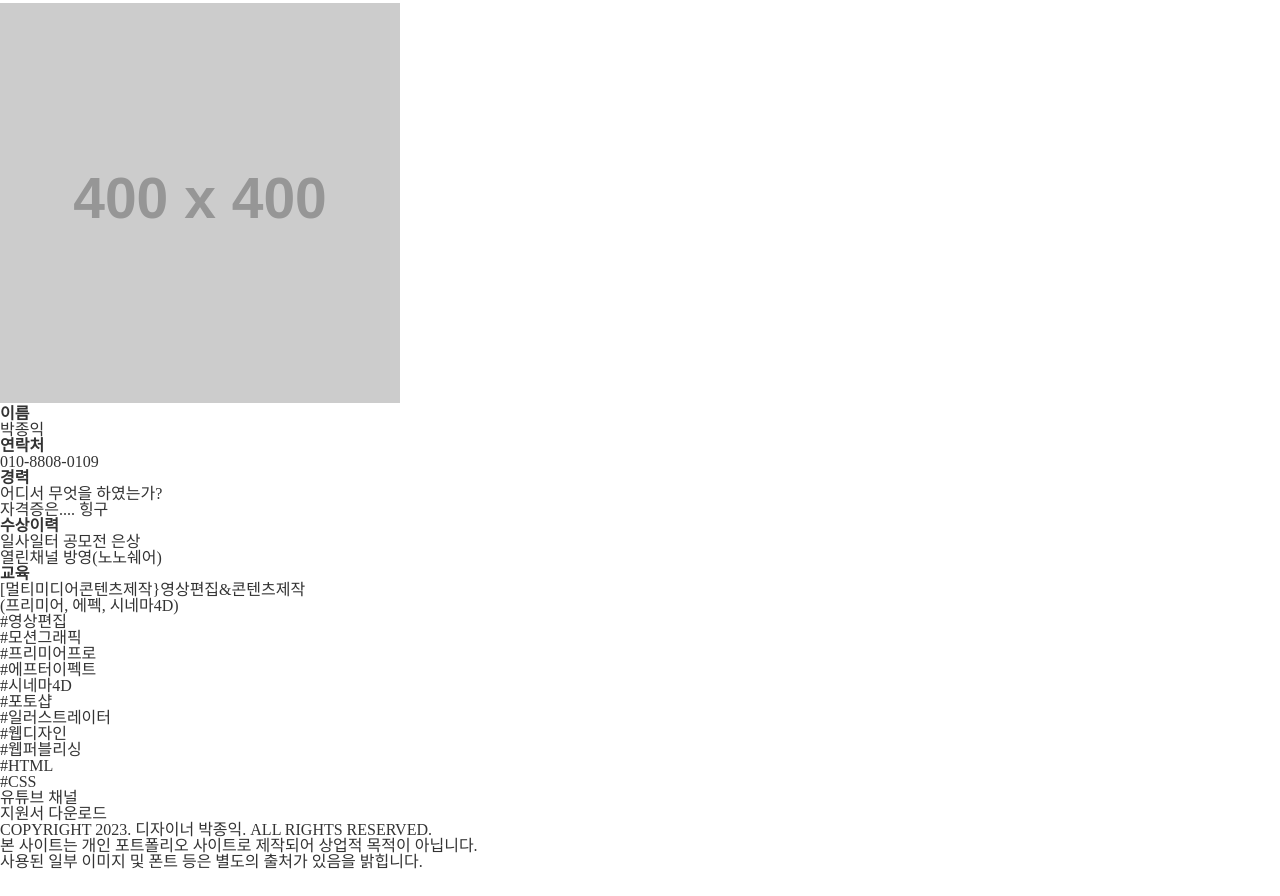
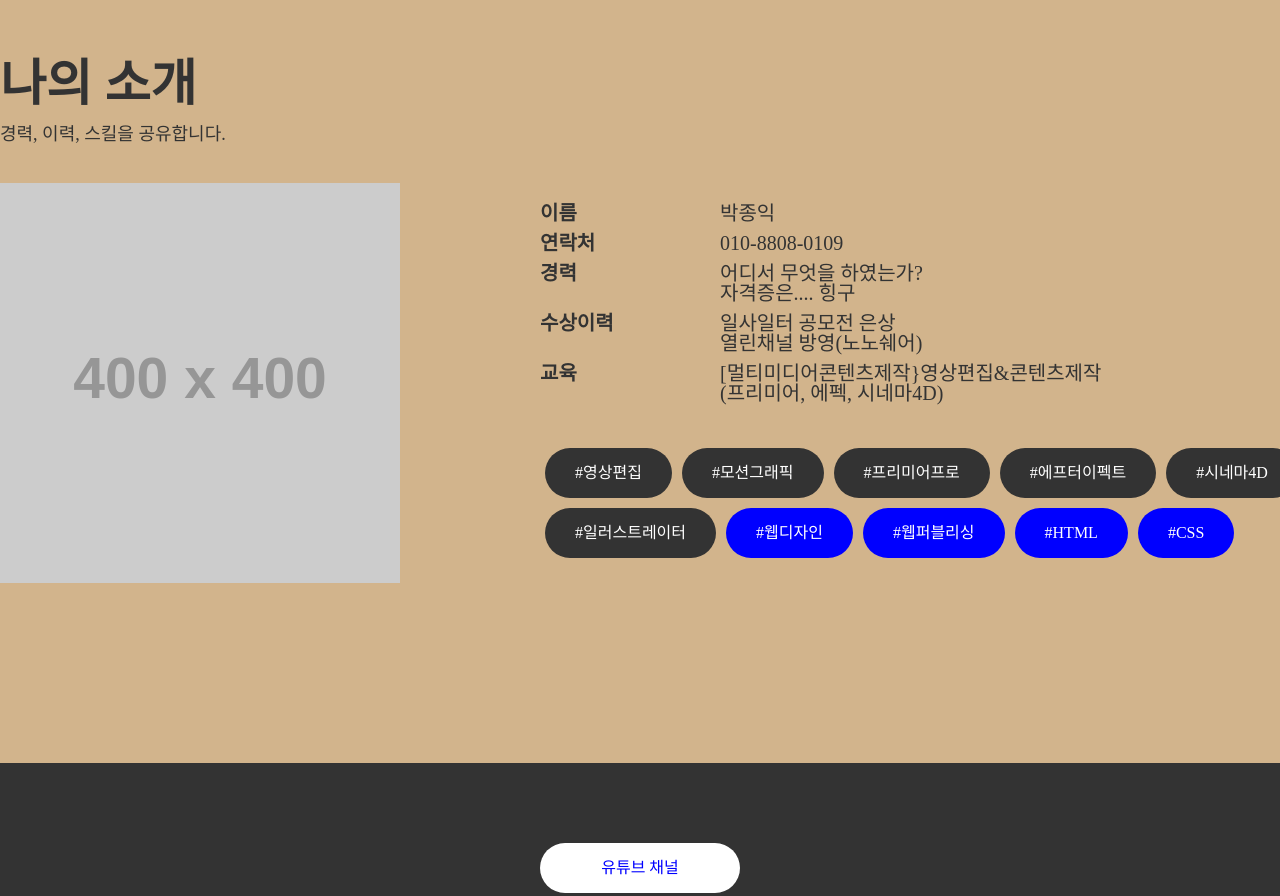
Before and after one commit to moment4217/pofol, a plain HTML site: page index.html in a window 1280 px wide. Shown: the part 4518-5414 px from the top of the page. Before the commit the page ends 5388 px from the top, so only its background shows below. Drawn offline with nearby package versions, Linux system fonts and the light colour scheme; placeholder pictures from the web are drawn by us; a small style sheet from the web is missing.

Commit message:
Add files via upload

```diff
--- a/css/main.css
+++ b/css/main.css
@@ -239,3 +239,78 @@ header .inner .right_menu li:nth-child(1) {
     font-size: 25px;
     margin: 15px 0 10px;
 }
+
+.profile {
+    padding: 180px 0;
+    background-color: tan;
+}
+.profile .list {
+    display: flex;
+    justify-content: space-between;
+    align-items: center;
+}
+.profile .list figure {
+    width: 400px;
+    height: 400px;
+}
+.profile .list figure img {
+    width: 100%;
+    height: 100%;
+    object-fit: cover;
+}
+.profile .list .info {
+    width: 1000px;
+    padding-left: 100px;
+}
+.profile .list .info ul {
+    display: flex;
+    flex-wrap: wrap;
+    font-size: 20px;
+    margin: 10px 0;
+}
+.profile .list .info ul li strong {
+    width: 180px;
+    display: block;
+}
+.profile .list .info .skill {
+    margin-top: 40px;
+}
+.profile .list .info .skill li {
+    height: 50px;
+    line-height: 50px;
+    border-radius: 40px;
+    background-color: #333;
+    color: #fff;
+    font-size: 16px;
+    margin: 5px;
+    padding: 0 30px;
+}
+.profile .list .info .skill .w {
+    background-color: blue;
+}
+
+/* footer */
+footer {
+    padding: 70px 0;
+    background-color: #333;
+    color: #fff;
+    text-align: center;
+}
+footer ul li {
+    width: 200px;
+    height: 50px;
+    line-height: 50px;
+    background-color: #fff;
+    color: blue;
+    border-radius: 40px;
+    margin: 10px auto;
+}
+footer ul li a {
+    display: block;
+}
+footer p {
+    margin-bottom: 10px;
+    font-size: 14px;
+    line-height: 1.4;
+    color: rgba(255, 255, 255, 0.6);
+}
```
